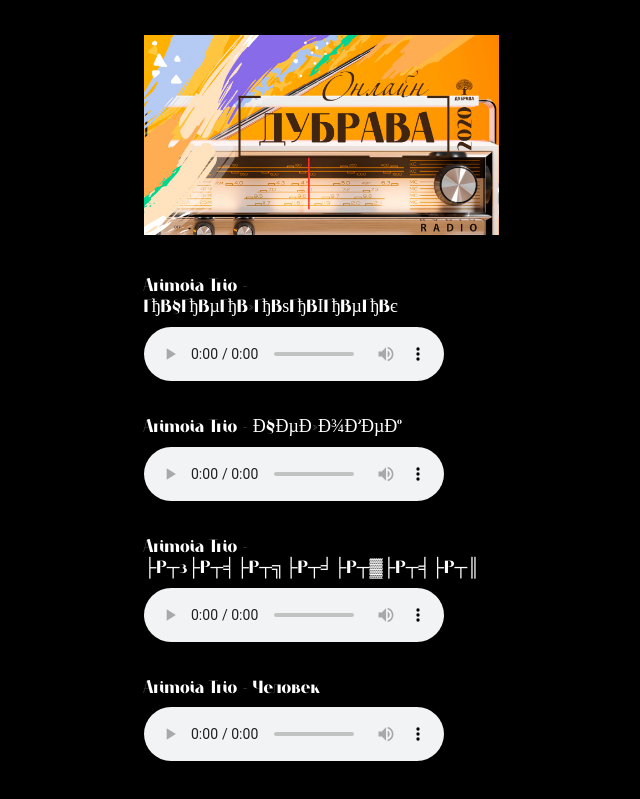
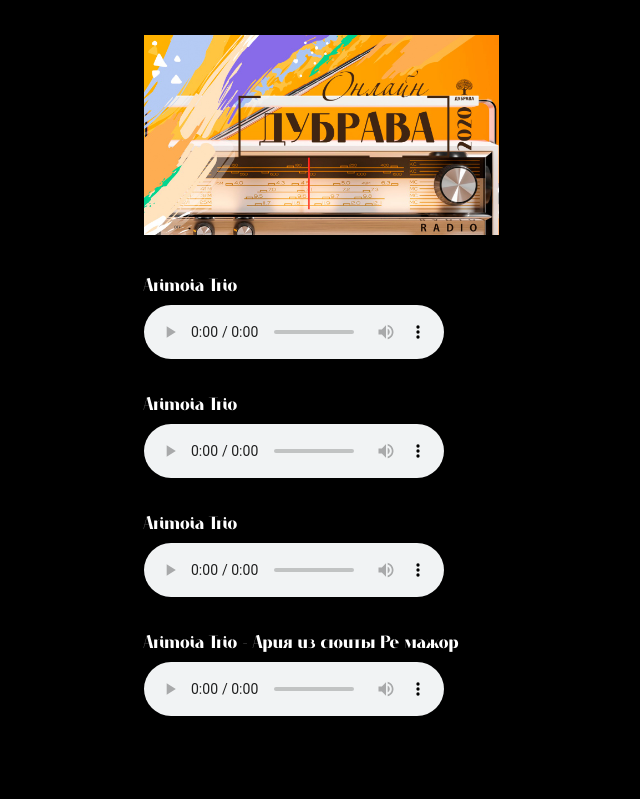
Before and after one commit to olyaseverova/radio, a Vue app: page / in a window 1280 px wide. Shown: the part 399-1198 px from the top of the page, without its empty margins (319-959 px from the left). Built offline with nearby package versions, Linux system fonts and the light colour scheme; a web font is replaced by a local one.

Commit message:
RADIO промезжуточнная версия

```diff
--- a/src/App.vue
+++ b/src/App.vue
@@ -26,22 +26,22 @@
         {
           src: "http://89.22.156.37:8000/mpd.128",
           type: "audio/mpeg",
-          title: "Arimoia Trio - ГђВ§ГђВµГђВ»ГђВѕГђВІГђВµГђВє",
+          title: "Arimoia Trio",
         },
         {
           src: "http://89.22.156.37:8000/mpd.320",
           type: "audio/mpeg",
-          title: "Arimoia Trio - Ð§ÐµÐ»Ð¾Ð²ÐµÐº",
+          title: "Arimoia Trio",
         },
         {
           src: "http://89.22.156.37:8000/mpd.64",
           type: "audio/mpeg",
-          title: "Arimoia Trio - ├Р┬з├Р┬╡├Р┬╗├Р┬╛├Р┬▓├Р┬╡├Р┬║",
+          title: "Arimoia Trio",
         },
         {
           src: "http://89.22.156.37:8000/mpd.ogg",
           type: "audio/ogg",
-          title: "Arimoia Trio - Человек",
+          title: "Arimoia Trio - Ария из сюиты Ре мажор",
         },
       ],
     };
--- a/src/assets/home.scss
+++ b/src/assets/home.scss
@@ -27,6 +27,10 @@
 .audios-list {
     margin: 0;
     padding: 0;
+
+    @media (min-width: $desktop-width) {
+        width: 600px;
+    }
 
     .audios-list__item {
         margin: 0 0 30px 0;
@@ -70,3 +74,7 @@
         margin: 10px auto 75px auto;
     }
 }
+
+#audio1 {
+    display: block;
+}
```
